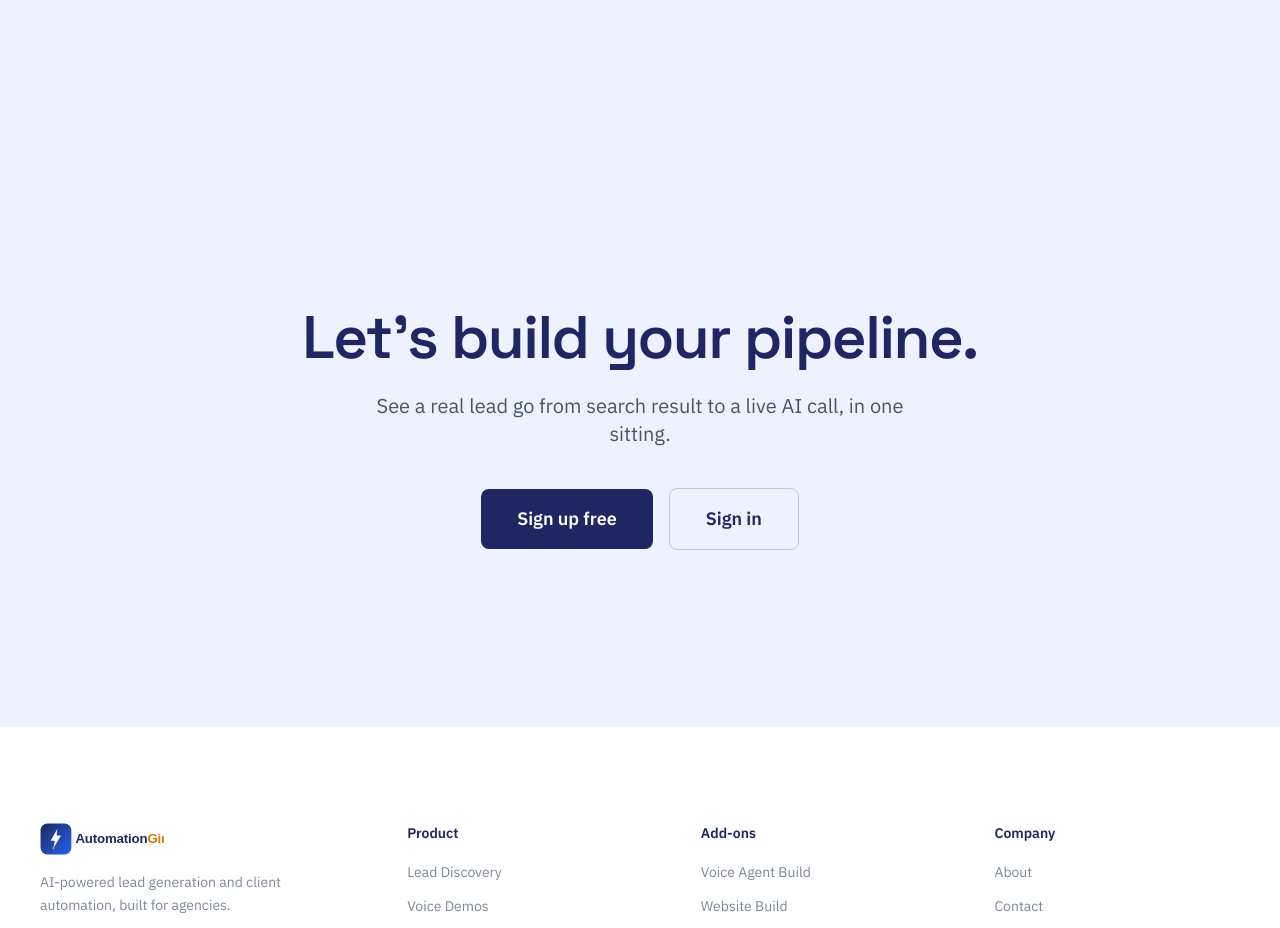
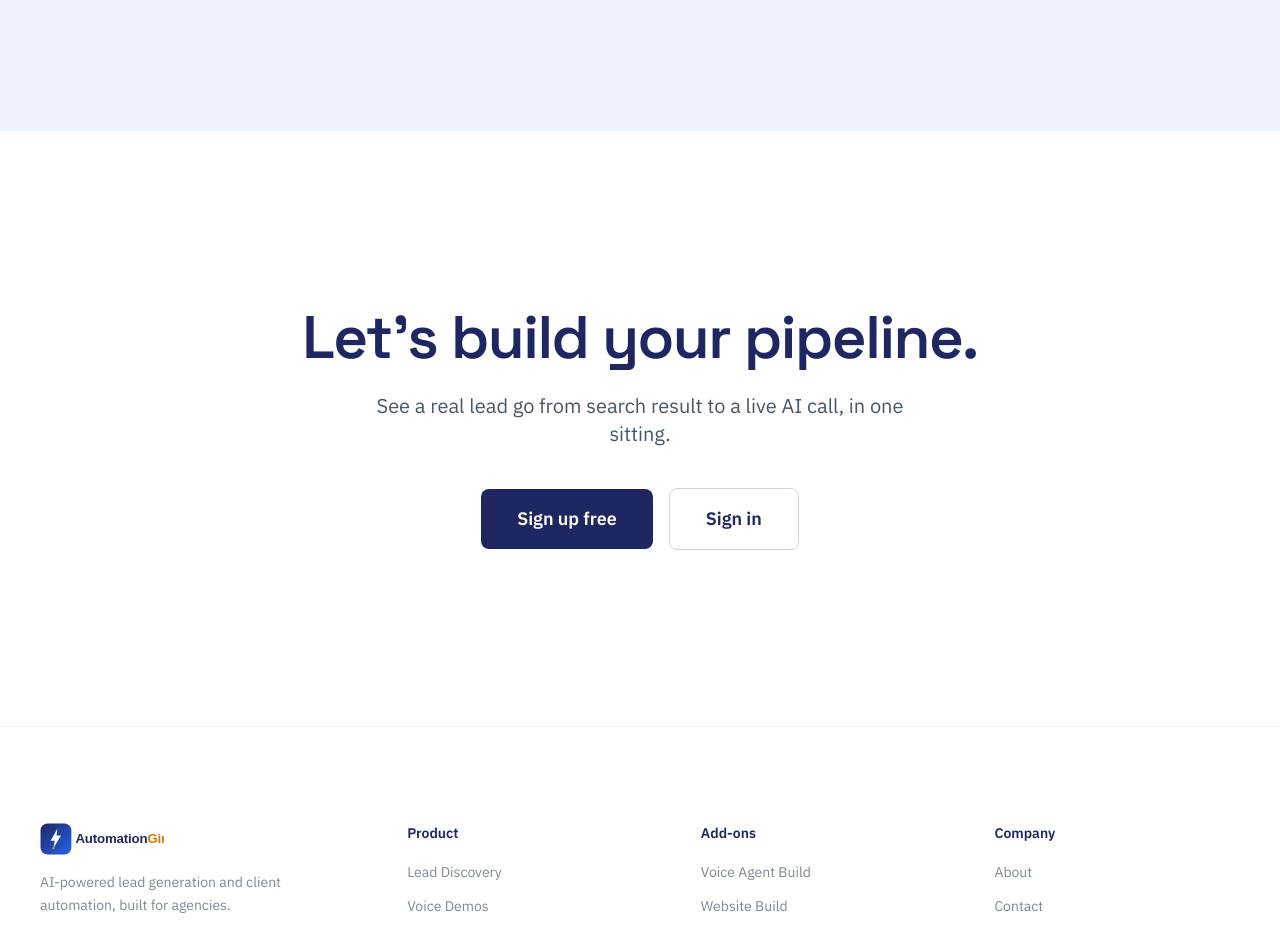
Before and after one commit to Nabeel-Usmani/automationgini-website, a React (Vite) app: page / in a window 1280 px wide. Shown: the part 6620-7548 px from the top of the page. Built offline with nearby package versions, Linux system fonts and the light colour scheme.

Commit message:
Update CTASection.jsx

```diff
--- a/src/components/CTASection.jsx
+++ b/src/components/CTASection.jsx
@@ -3,7 +3,7 @@ import Reveal from './Reveal'
 
 export default function CTASection() {
   return (
-    <section id="contact" className="bg-ice py-32 md:py-44">
+    <section id="contact" className="bg-white py-32 md:py-44">
       <div className="max-w-4xl mx-auto px-6 lg:px-10 text-center">
         <Reveal>
           <h2 className="font-display font-semibold text-4xl md:text-6xl text-navy tracking-tight leading-[1.02]">
```
